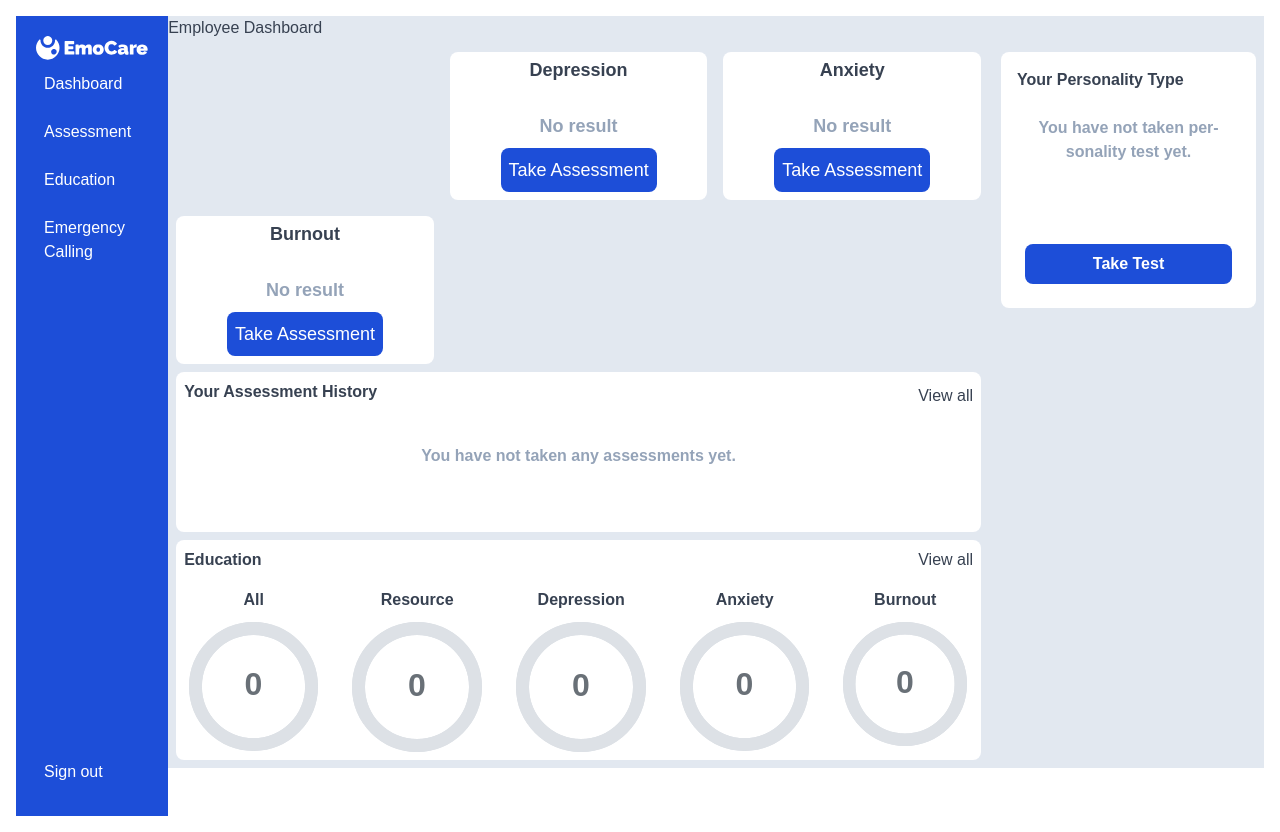
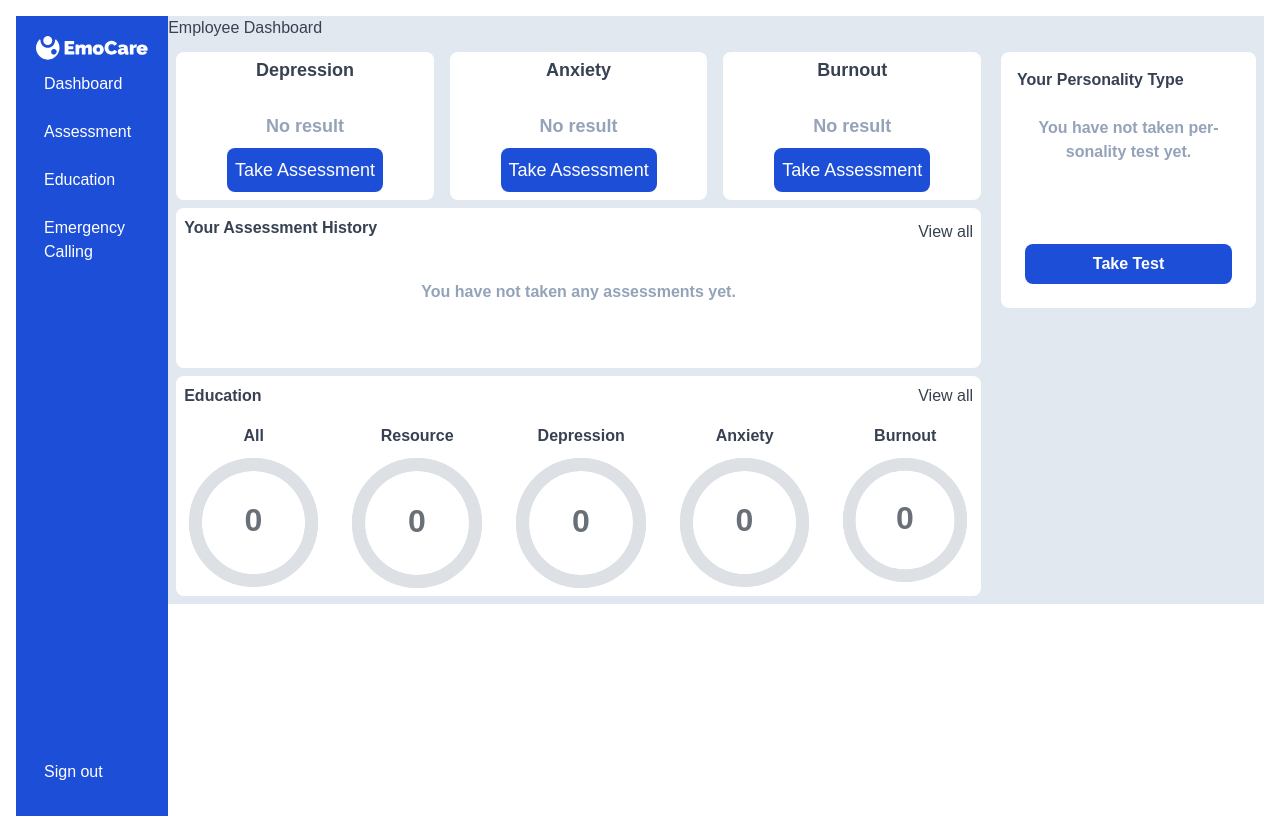
Before and after one commit to ichotika/emocare, a Next.js app: page /employees in a window 1280 px wide. Built offline with nearby package versions, Linux system fonts and the light colour scheme; no server answers; the database is empty.

Commit message:
removed space from emp dashboard and commented Hello button in education page

```diff
--- a/src/app/employees/education/page.jsx
+++ b/src/app/employees/education/page.jsx
@@ -46,13 +46,13 @@ export default function Home() {
         <>
             <div>
                 <EducationProgress currentUser={currentUserId} />
-                <button
+                {/* <button
                     onClick={() => {
                         console.log(content);
                     }}
                 >
                     Hello
-                </button>
+                </button> */}
                 <div className="py-6">
                     {/* <div className="pb-4">
                         <HeaderTab
--- a/src/app/employees/page.jsx
+++ b/src/app/employees/page.jsx
@@ -121,7 +121,6 @@ export default function Home() {
                         />
                     ) : (
                         <>
-                            <h1>{deprData.depr}</h1>
                             <NoResultChart
                                 mainTitle={"Depression"}
                                 link="/employees/assessment/depression"
```
